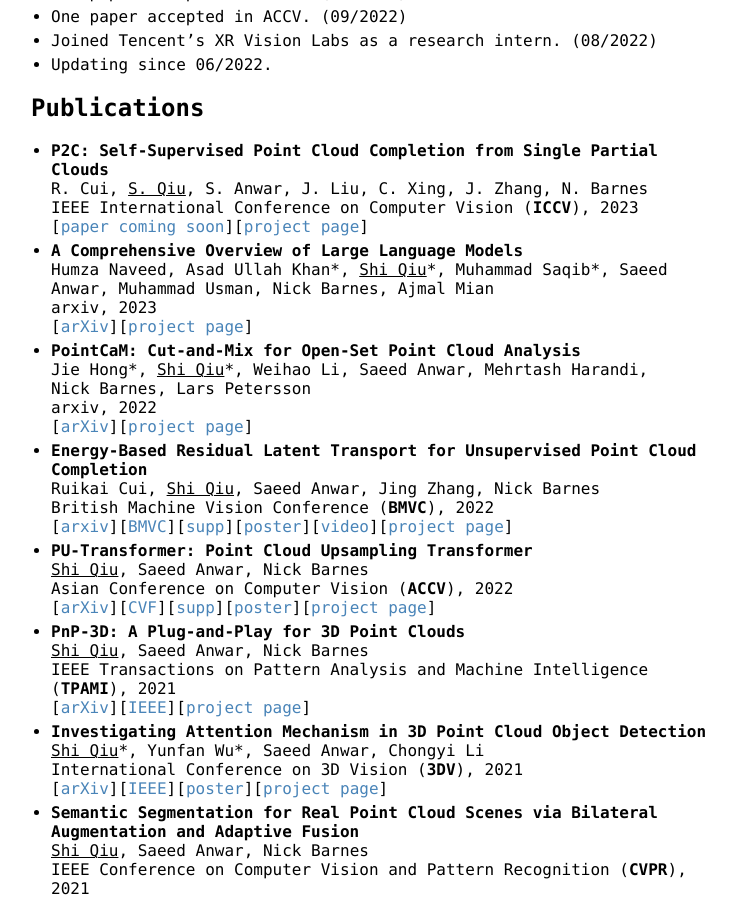
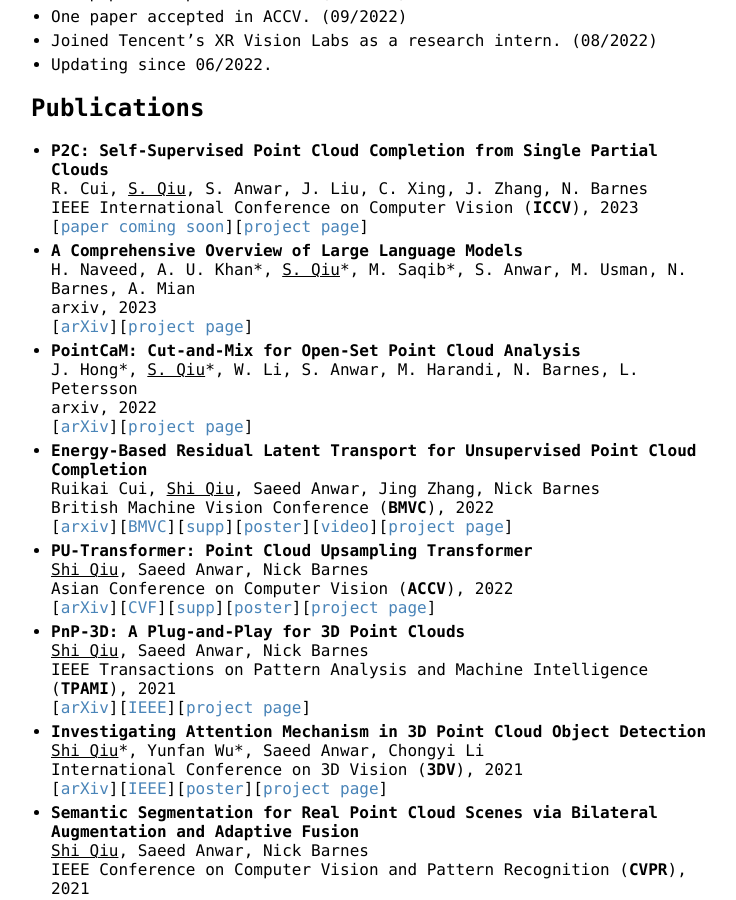
Before and after one commit to ShiQiu0419/ShiQiu0419.github.io, a Jekyll site: the page built from index.md, in a window 1280 px wide and 900 px high, scrolled down 580 px. Shown: the whole window, without its empty margins (259-995 px from the left). Built offline with Jekyll 4.4.1, drawn with Linux system fonts in a browser that asks for light colours; our own code applies the rules of GitHub Pages for plain Markdown files.

Commit message:
Update index.md

```diff
--- a/index.md
+++ b/index.md
@@ -27,12 +27,11 @@ R. Cui, <ins>S. Qiu</ins>, S. Anwar, J. Liu, C. Xing, J. Zhang, N. Barnes
 IEEE International Conference on Computer Vision (**ICCV**), 2023
 [[paper coming soon](https://shiqiu0419.github.io/)][[project page](https://github.com/CuiRuikai/Partial2Complete)]
 * **A Comprehensive Overview of Large Language Models**
-Humza Naveed, Asad Ullah Khan\*, <ins>Shi Qiu</ins>\*, Muhammad Saqib\*, Saeed Anwar, Muhammad Usman, Nick Barnes, Ajmal Mian
+H. Naveed, A. U. Khan\*, <ins>S. Qiu</ins>\*, M. Saqib\*, S. Anwar, M. Usman, N. Barnes, A. Mian
 arxiv, 2023
 [[arXiv](https://arxiv.org/abs/2307.06435)][[project page](https://github.com/humza909/LLM_Survey)]
 * **PointCaM: Cut-and-Mix for Open-Set Point Cloud Analysis**
-Jie Hong\*, <ins>Shi Qiu</ins>\*, Weihao Li, Saeed Anwar, Mehrtash Harandi,
-Nick Barnes, Lars Petersson
+J. Hong\*, <ins>S. Qiu</ins>\*, W. Li, S. Anwar, M. Harandi, N. Barnes, L. Petersson
 arxiv, 2022
 [[arXiv](https://arxiv.org/abs/2212.02011)][[project page](https://github.com/ShiQiu0419/pointcam)]
 * **Energy-Based Residual Latent Transport for Unsupervised Point Cloud Completion**
```
